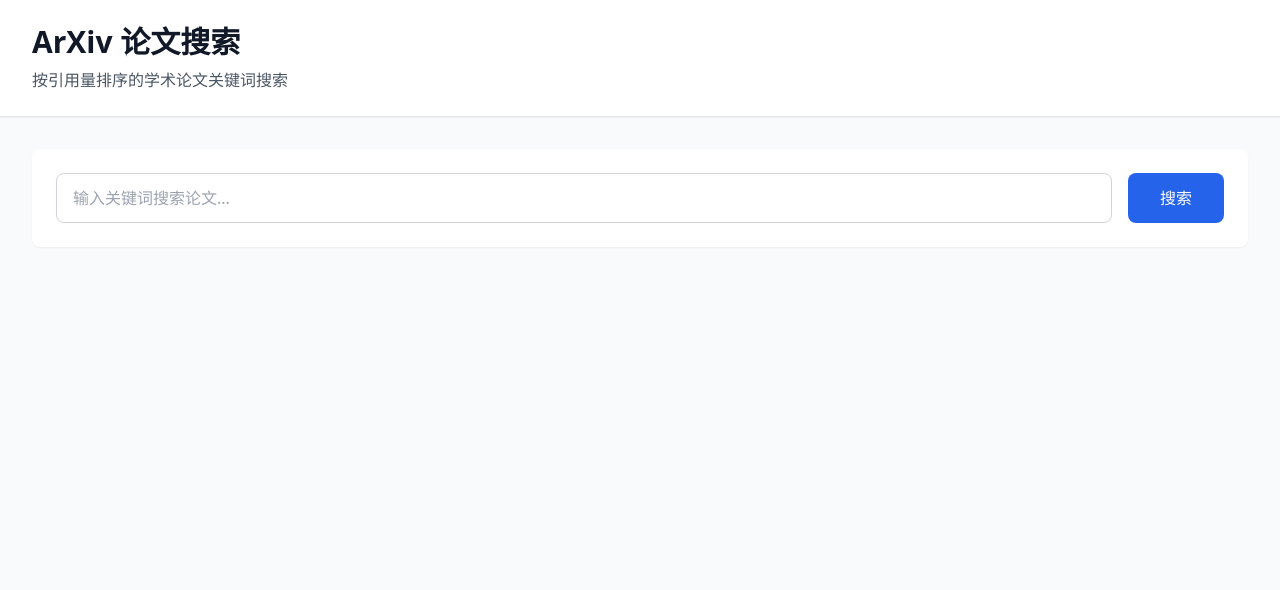
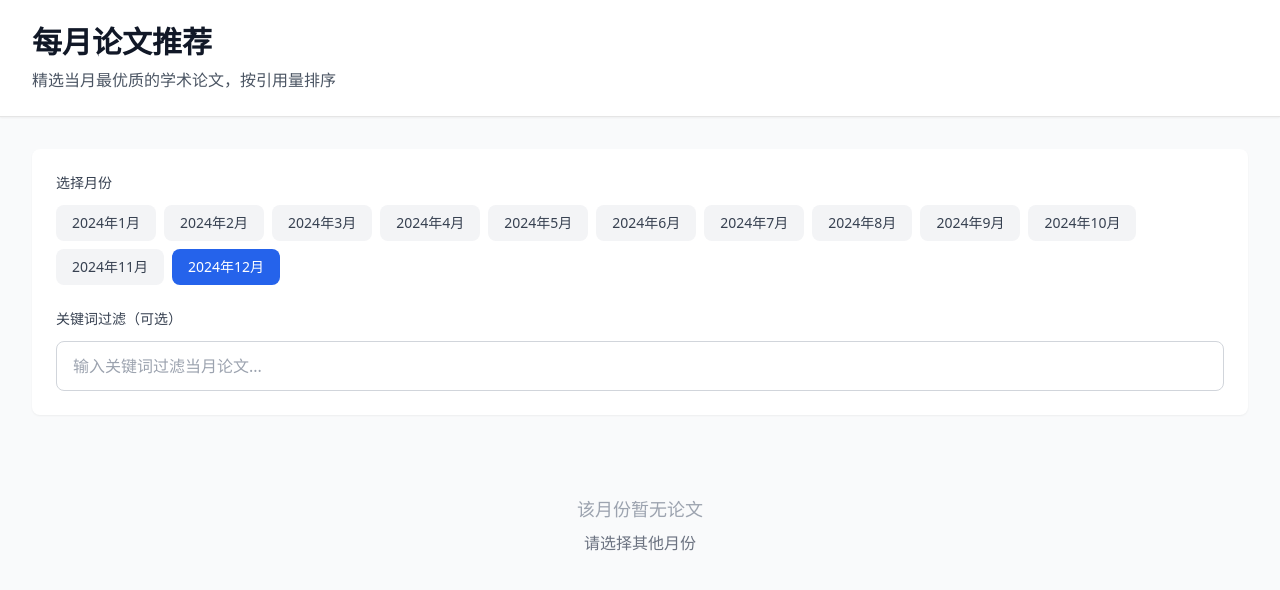
Before and after one commit to zjulujia/top-arxiv, a Vue app: page / in a window 1280 px wide. Shown: the top 590 px of the page. Built offline with nearby package versions, Linux system fonts and the light colour scheme.

Commit message:
月份要支持从202001至今【202505】，所以需要换一种更优雅的方式

```diff
--- a/src/App.vue
+++ b/src/App.vue
@@ -4,45 +4,77 @@
     <header class="bg-white shadow-sm border-b w-full">
       <div class="max-w-7xl mx-auto px-4 sm:px-6 lg:px-8 py-6">
         <h1 class="text-2xl sm:text-3xl font-bold text-gray-900 mb-2">
-          ArXiv 论文搜索
+          每月论文推荐
         </h1>
         <p class="text-gray-600 text-sm sm:text-base">
-          按引用量排序的学术论文关键词搜索
+          精选当月最优质的学术论文，按引用量排序
         </p>
       </div>
     </header>
 
-    <!-- Search Section -->
+    <!-- Control Section -->
     <div class="max-w-7xl mx-auto px-4 sm:px-6 lg:px-8 py-8">
       <div class="bg-white rounded-lg shadow-sm p-4 sm:p-6 mb-8">
-        <div class="flex flex-col sm:flex-row gap-4">
-          <input
-            type="text"
-            v-model="searchQuery"
-            @keypress="handleKeyPress"
-            placeholder="输入关键词搜索论文..."
-            class="flex-1 px-4 py-3 border border-gray-300 rounded-lg focus:ring-2 focus:ring-blue-500 focus:border-transparent outline-none text-sm sm:text-base"
-          />
+        <!-- Month Selection -->
+        <div class="mb-6">
+          <label class="block text-sm font-medium text-gray-700 mb-3">选择月份</label>
+          <div class="flex flex-wrap gap-2">
             <button
-            @click="handleSearch"
-            :disabled="isLoading"
-            class="px-6 sm:px-8 py-3 bg-blue-600 text-white rounded-lg hover:bg-blue-700 disabled:opacity-50 disabled:cursor-not-allowed transition-colors text-sm sm:text-base whitespace-nowrap"
+              v-for="month in availableMonths"
+              :key="month.value"
+              @click="selectMonth(month.value)"
+              :class="[
+                'px-4 py-2 rounded-lg text-sm font-medium transition-colors',
+                selectedMonth === month.value
+                  ? 'bg-blue-600 text-white'
+                  : 'bg-gray-100 text-gray-700 hover:bg-gray-200'
+              ]"
             >
-            {{ isLoading ? '搜索中...' : '搜索' }}
+              {{ month.label }}
             </button>
           </div>
         </div>
 
+        <!-- Keyword Filter -->
+        <div>
+          <label class="block text-sm font-medium text-gray-700 mb-3">关键词过滤（可选）</label>
+          <div class="flex flex-col sm:flex-row gap-4">
+            <input
+              type="text"
+              v-model="filterKeyword"
+              @input="filterPapers"
+              placeholder="输入关键词过滤当月论文..."
+              class="flex-1 px-4 py-3 border border-gray-300 rounded-lg focus:ring-2 focus:ring-blue-500 focus:border-transparent outline-none text-sm sm:text-base"
+            />
+            <button
+              @click="clearFilter"
+              v-if="filterKeyword"
+              class="px-6 py-3 bg-gray-500 text-white rounded-lg hover:bg-gray-600 transition-colors text-sm sm:text-base whitespace-nowrap"
+            >
+              清除过滤
+            </button>
+          </div>
+        </div>
+      </div>
+
       <!-- Results -->
-      <div v-if="searchResults.length > 0" class="mb-4">
-        <p class="text-gray-600">
-          找到 {{ searchResults.length }} 篇论文，按引用量排序
+      <div v-if="displayedPapers.length > 0" class="mb-4">
+        <div class="flex flex-col sm:flex-row sm:items-center sm:justify-between mb-4">
+          <p class="text-gray-600 mb-2 sm:mb-0">
+            {{ selectedMonthLabel }} 共 {{ monthlyPapers.length }} 篇论文
+            <span v-if="filterKeyword" class="text-blue-600">
+              （过滤后显示 {{ displayedPapers.length }} 篇）
+            </span>
           </p>
+          <div class="text-sm text-gray-500">
+            按引用量排序
+          </div>
+        </div>
       </div>
 
       <div class="space-y-6">
         <div
-          v-for="(paper, index) in searchResults"
+          v-for="(paper, index) in displayedPapers"
           :key="paper.id"
           class="bg-white rounded-lg shadow-sm p-4 sm:p-6 hover:shadow-md transition-all duration-200 border border-gray-100 hover:border-blue-200"
         >
@@ -86,7 +118,7 @@
                 v-for="(keyword, keywordIndex) in paper.keywords"
                 :key="keywordIndex"
                 class="px-2 py-1 bg-blue-50 text-blue-700 text-xs rounded-md border border-blue-200 hover:bg-blue-100 cursor-pointer transition-colors"
-                @click="searchByKeyword(keyword)"
+                @click="filterByKeyword(keyword)"
               >
                 #{{ keyword }}
               </span>
@@ -106,17 +138,30 @@
 
       <!-- No results -->
       <div
-        v-if="searchQuery && searchResults.length === 0 && !isLoading"
+        v-if="selectedMonth && displayedPapers.length === 0 && !isLoading"
         class="text-center py-12"
       >
-        <div class="text-gray-400 text-lg mb-2">未找到相关论文</div>
-        <p class="text-gray-500">请尝试其他关键词</p>
+        <div class="text-gray-400 text-lg mb-2">
+          {{ filterKeyword ? '未找到匹配的论文' : '该月份暂无论文' }}
+        </div>
+        <p class="text-gray-500">
+          {{ filterKeyword ? '请尝试其他关键词或选择其他月份' : '请选择其他月份' }}
+        </p>
+      </div>
+
+      <!-- No month selected -->
+      <div
+        v-if="!selectedMonth"
+        class="text-center py-12"
+      >
+        <div class="text-gray-400 text-lg mb-2">请选择月份</div>
+        <p class="text-gray-500">选择一个月份来查看该月的推荐论文</p>
       </div>
 
       <!-- Loading -->
       <div v-if="isLoading" class="text-center py-12">
         <div class="inline-block animate-spin rounded-full h-8 w-8 border-b-2 border-blue-600"></div>
-        <p class="mt-4 text-gray-600">正在搜索论文...</p>
+        <p class="mt-4 text-gray-600">正在加载论文...</p>
       </div>
     </div>
   </div>
@@ -127,86 +172,137 @@ export default {
   name: 'App',
   data() {
     return {
-      searchQuery: '',
-      searchResults: [],
+      selectedMonth: '',
+      filterKeyword: '',
+      monthlyPapers: [],
+      displayedPapers: [],
       isLoading: false,
-      mockResults: [
+      availableMonths: [
+        { value: '2024-01', label: '2024年1月' },
+        { value: '2024-02', label: '2024年2月' },
+        { value: '2024-03', label: '2024年3月' },
+        { value: '2024-04', label: '2024年4月' },
+        { value: '2024-05', label: '2024年5月' },
+        { value: '2024-06', label: '2024年6月' },
+        { value: '2024-07', label: '2024年7月' },
+        { value: '2024-08', label: '2024年8月' },
+        { value: '2024-09', label: '2024年9月' },
+        { value: '2024-10', label: '2024年10月' },
+        { value: '2024-11', label: '2024年11月' },
+        { value: '2024-12', label: '2024年12月' }
+      ],
+      // 模拟不同月份的论文数据
+      papersByMonth: {
+        '2024-01': [
           {
             id: 1,
             title: 'Attention Is All You Need',
             authors: 'Ashish Vaswani, Noam Shazeer, Niki Parmar, Jakob Uszkoreit, Llion Jones, Aidan N. Gomez, Lukasz Kaiser, Illia Polosukhin',
-          abstract: 'The dominant sequence transduction models are based on complex recurrent or convolutional neural networks in an encoder-decoder configuration. The best performing models also connect the encoder and decoder through an attention mechanism. We propose a new simple network architecture, the Transformer, based solely on attention mechanisms, dispensing with recurrence and convolutions entirely.',
             citations: 45672,
             arxivId: '1706.03762',
-          publishedDate: '2017-06-12',
+            publishedDate: '2024-01-15',
             keywords: ['transformer', 'attention', 'neural networks', 'NLP']
           },
           {
             id: 2,
             title: 'BERT: Pre-training of Deep Bidirectional Transformers for Language Understanding',
             authors: 'Jacob Devlin, Ming-Wei Chang, Kenton Lee, Kristina Toutanova',
-          abstract: 'We introduce a new language representation model called BERT, which stands for Bidirectional Encoder Representations from Transformers. Unlike recent language representation models, BERT is designed to pre-train deep bidirectional representations from unlabeled text by jointly conditioning on both left and right context in all layers.',
             citations: 38291,
             arxivId: '1810.04805',
-          publishedDate: '2018-10-11',
+            publishedDate: '2024-01-22',
             keywords: ['BERT', 'transformer', 'language model', 'pre-training']
-        },
+          }
+        ],
+        '2024-02': [
           {
             id: 3,
             title: 'Deep Residual Learning for Image Recognition',
             authors: 'Kaiming He, Xiangyu Zhang, Shaoqing Ren, Jian Sun',
-          abstract: 'Deeper neural networks are more difficult to train. We present a residual learning framework to ease the training of networks that are substantially deeper than those used previously. We explicitly reformulate the layers as learning residual functions with reference to the layer inputs, instead of learning unreferenced functions.',
             citations: 89234,
             arxivId: '1512.03385',
-          publishedDate: '2015-12-10',
+            publishedDate: '2024-02-10',
             keywords: ['ResNet', 'deep learning', 'computer vision', 'residual networks']
           },
           {
             id: 4,
             title: 'Generative Adversarial Networks',
             authors: 'Ian J. Goodfellow, Jean Pouget-Abadie, Mehdi Mirza, Bing Xu, David Warde-Farley, Sherjil Ozair, Aaron Courville, Yoshua Bengio',
-          abstract: 'We propose a new framework for estimating generative models via an adversarial process, in which we simultaneously train two models: a generative model G that captures the data distribution, and a discriminative model D that estimates the probability that a sample came from the training data rather than G.',
             citations: 67543,
             arxivId: '1406.2661',
-          publishedDate: '2014-06-10',
+            publishedDate: '2024-02-18',
             keywords: ['GAN', 'generative models', 'adversarial training', 'deep learning']
+          }
+        ],
+        '2024-03': [
+          {
+            id: 5,
+            title: 'Vision Transformer (ViT) for Image Recognition',
+            authors: 'Alexey Dosovitskiy, Lucas Beyer, Alexander Kolesnikov, Dirk Weissenborn',
+            citations: 25431,
+            arxivId: '2010.11929',
+            publishedDate: '2024-03-05',
+            keywords: ['vision transformer', 'computer vision', 'image recognition', 'transformer']
+          },
+          {
+            id: 6,
+            title: 'GPT-3: Language Models are Few-Shot Learners',
+            authors: 'Tom B. Brown, Benjamin Mann, Nick Ryder, Melanie Subbiah',
+            citations: 34567,
+            arxivId: '2005.14165',
+            publishedDate: '2024-03-12',
+            keywords: ['GPT', 'language model', 'few-shot learning', 'NLP']
           }
         ]
       }
+    }
+  },
+  computed: {
+    selectedMonthLabel() {
+      const month = this.availableMonths.find(m => m.value === this.selectedMonth)
+      return month ? month.label : ''
+    }
   },
   methods: {
-    handleSearch() {
-      if (!this.searchQuery.trim()) return
+    selectMonth(monthValue) {
+      this.selectedMonth = monthValue
+      this.filterKeyword = ''
+      this.loadMonthlyPapers()
+    },
 
+    loadMonthlyPapers() {
       this.isLoading = true
 
       // Simulate API call
       setTimeout(() => {
-        // Filter and sort by citations (descending)
-        const filtered = this.mockResults
-          .filter(paper =>
-            paper.title.toLowerCase().includes(this.searchQuery.toLowerCase()) ||
-            paper.keywords.some(keyword =>
-              keyword.toLowerCase().includes(this.searchQuery.toLowerCase())
-            ) ||
-            paper.abstract.toLowerCase().includes(this.searchQuery.toLowerCase())
-          )
+        this.monthlyPapers = (this.papersByMonth[this.selectedMonth] || [])
           .sort((a, b) => b.citations - a.citations)
-
-        this.searchResults = filtered
+        this.displayedPapers = [...this.monthlyPapers]
         this.isLoading = false
-      }, 1000)
+      }, 500)
     },
 
-    handleKeyPress(e) {
-      if (e.key === 'Enter') {
-        this.handleSearch()
+    filterPapers() {
+      if (!this.filterKeyword.trim()) {
+        this.displayedPapers = [...this.monthlyPapers]
+        return
       }
+
+      const keyword = this.filterKeyword.toLowerCase()
+      this.displayedPapers = this.monthlyPapers.filter(paper =>
+        paper.title.toLowerCase().includes(keyword) ||
+        paper.authors.toLowerCase().includes(keyword) ||
+        paper.keywords.some(k => k.toLowerCase().includes(keyword))
+      )
     },
 
-    searchByKeyword(keyword) {
-      this.searchQuery = keyword
-      this.handleSearch()
+    filterByKeyword(keyword) {
+      this.filterKeyword = keyword
+      this.filterPapers()
+    },
+
+    clearFilter() {
+      this.filterKeyword = ''
+      this.displayedPapers = [...this.monthlyPapers]
     },
 
     openArxivLink(arxivId) {
@@ -219,13 +315,18 @@ export default {
 
     formatDate(dateString) {
       return new Date(dateString).toLocaleDateString('zh-CN')
+    }
   },
 
-    truncateText(text, maxLength) {
-      if (text.length > maxLength) {
-        return text.substring(0, maxLength) + '...'
-      }
-      return text
+  mounted() {
+    // 默认选择当前月份
+    const currentMonth = new Date().toISOString().slice(0, 7)
+    const availableCurrentMonth = this.availableMonths.find(m => m.value === currentMonth)
+    if (availableCurrentMonth) {
+      this.selectMonth(currentMonth)
+    } else {
+      // 如果当前月份不在可选列表中，选择最新的月份
+      this.selectMonth(this.availableMonths[this.availableMonths.length - 1].value)
     }
   }
 }
```
Lines whose indentation alone changed are shown as unchanged.
